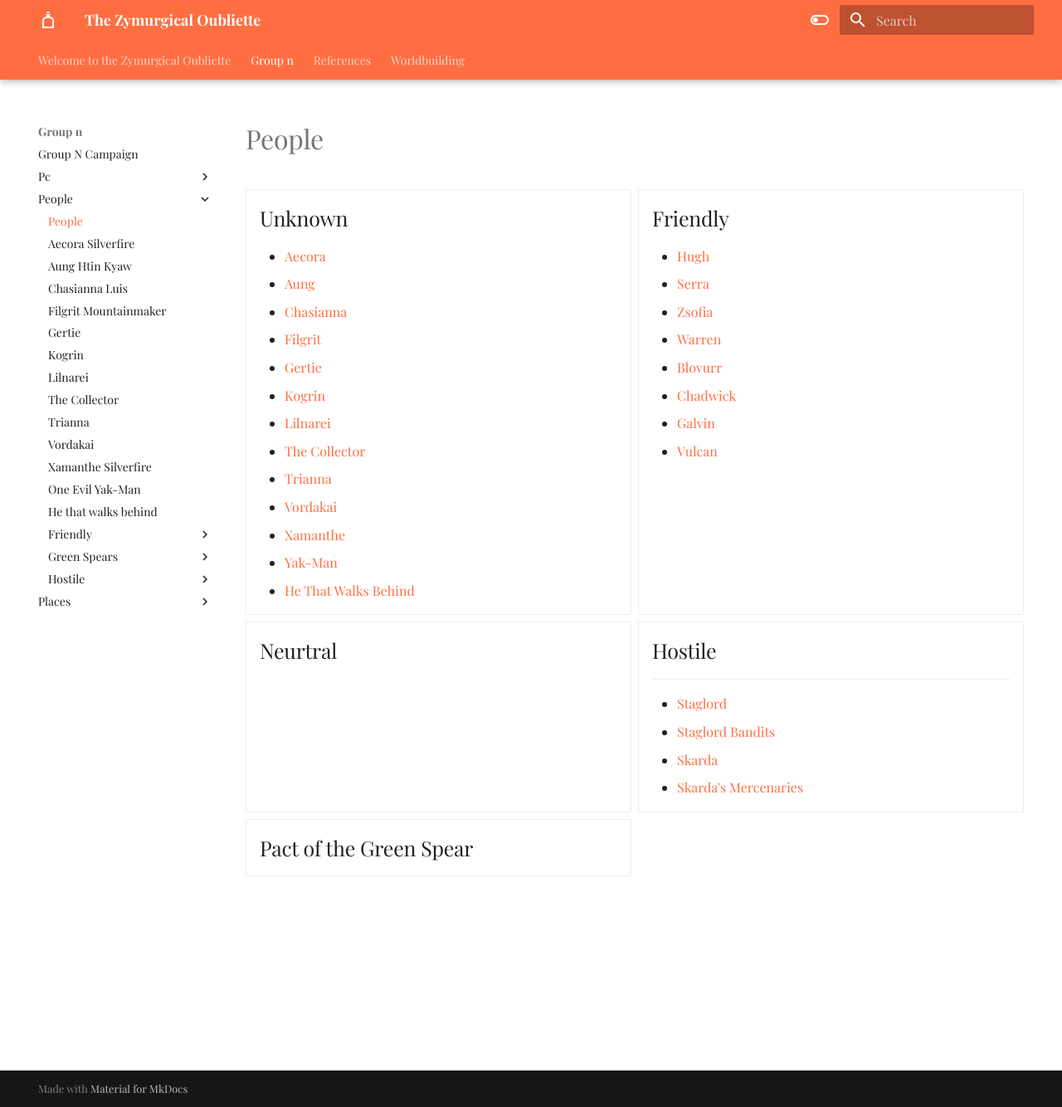
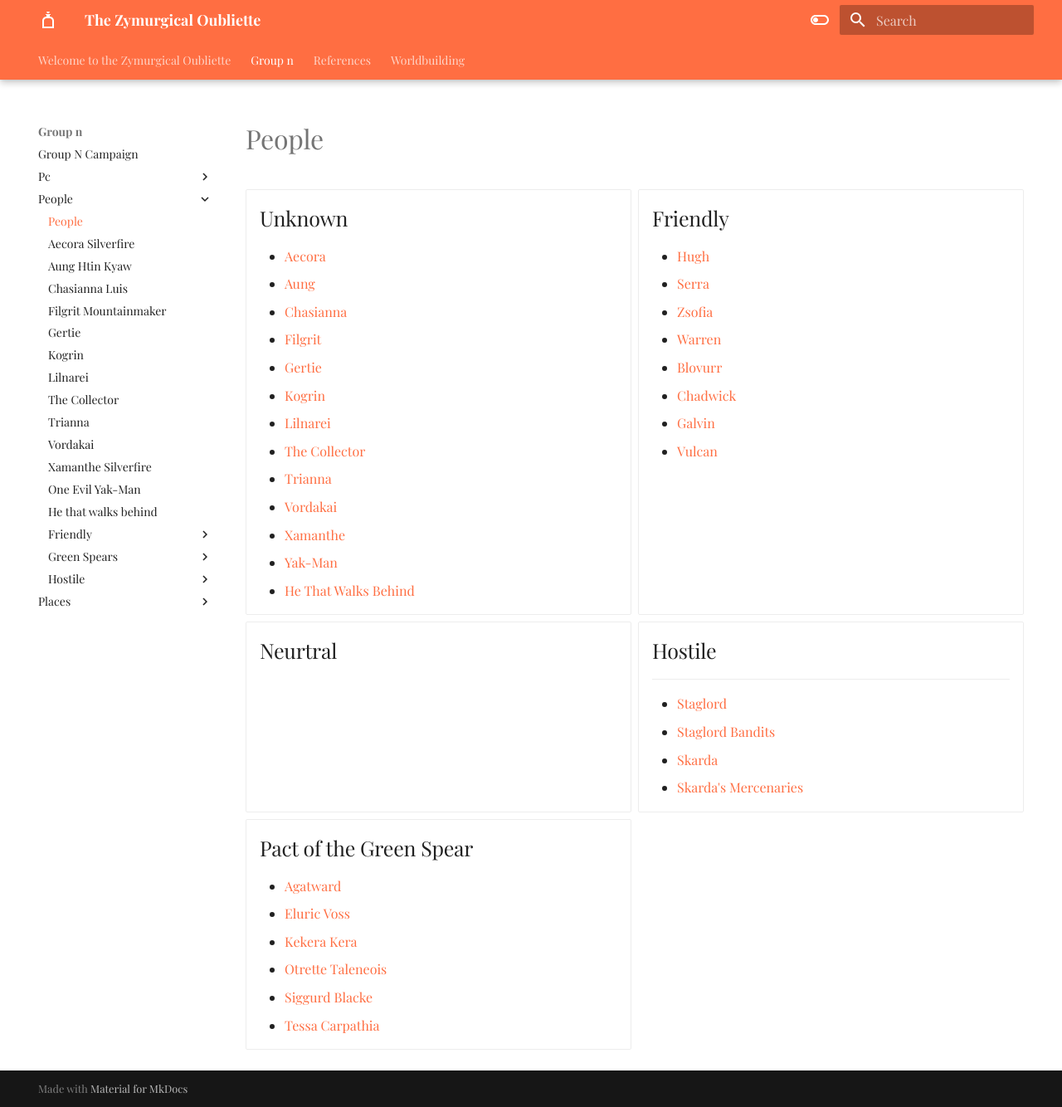
Before and after one commit to Half-Guinea-Press/zymurgical-oubliette, an MkDocs documentation site: the page built from docs/group-n/people/index.md, in a window 1280 px wide and 1334 px high. Shown: the whole window at 83% size. Built offline with MkDocs 1.6.1 and Material for MkDocs 9.7.7, drawn with Linux system fonts in a browser that asks for light colours; some web fonts are replaced; comment, search, counter and statistics services are not loaded.

Commit message:
Update index.md

```diff
--- a/docs/group-n/people/index.md
+++ b/docs/group-n/people/index.md
@@ -26,13 +26,13 @@ hide:
 -   ## Friendly
 
     - [Hugh](Friendly/Hugh.md)
-    - [Serra](/Friendly/Serra.md)
-    - [Zsofia](/Friendly/Zsofia.md)
-    - [Warren](/Friendly/Warren.md)
-    - [Blovurr](/Friendly/Blovurr.md)
-    - [Chadwick](/Friendly/Chadwick.md)
-    - [Galvin](/Friendly/Galvin.md)
-    - [Vulcan](/Friendly/Vulcan.md)
+    - [Serra](Friendly/Serra.md)
+    - [Zsofia](Friendly/Zsofia.md)
+    - [Warren](Friendly/Warren.md)
+    - [Blovurr](Friendly/Blovurr.md)
+    - [Chadwick](Friendly/Chadwick.md)
+    - [Galvin](Friendly/Galvin.md)
+    - [Vulcan](Friendly/Vulcan.md)
 
 -   ## Neurtral
 
@@ -40,9 +40,18 @@ hide:
 
     ---
 
-    - [Staglord](Staglord.md)
-    - [Staglord Bandits](Staglord_bandits.md)
-    - [Skarda](Skarda.md)
-    - [Skarda's Mercenaries](Skardas_Mercenaries.md)
+    - [Staglord](Hostile/Staglord.md)
+    - [Staglord Bandits](Hostile/Staglord_bandits.md)
+    - [Skarda](Hostile/Skarda.md)
+    - [Skarda's Mercenaries](Hostile/Skardas_Mercenaries.md)
 
 -   ## Pact of the Green Spear
+
+    - [Agatward](GreenSpears/Agatward.md)
+    - [Eluric Voss](GreenSpears/Eluric.md)
+    - [Kekera Kera](GreenSpears/Kekera.md)
+    - [Otrette Taleneois](GreenSpears/Otrette.md)
+    - [Siggurd Blacke](GreenSpears/Siggurd.md)
+    - [Tessa Carpathia](GreenSpears/Tessa.md)
+
+</div>
```
